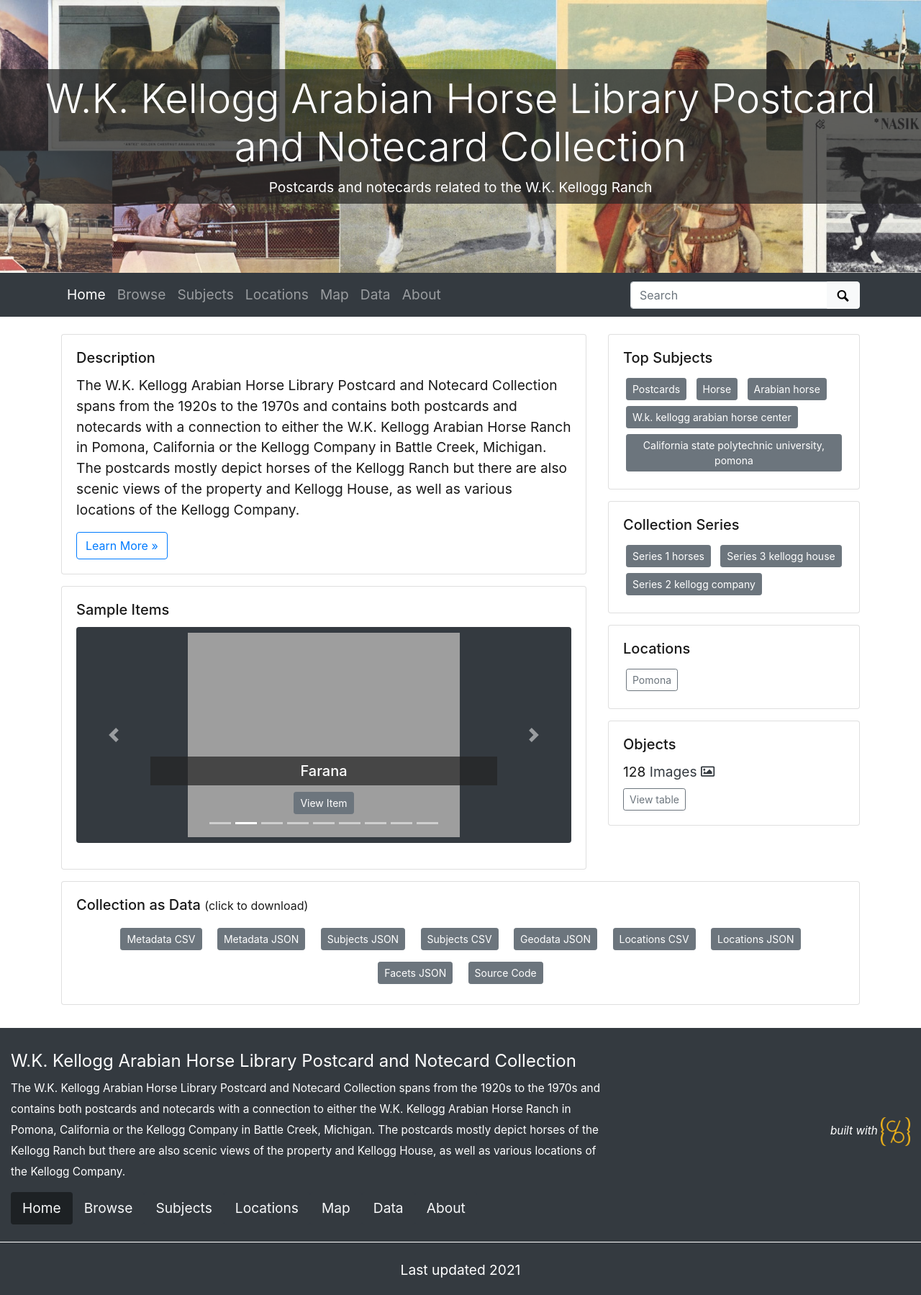
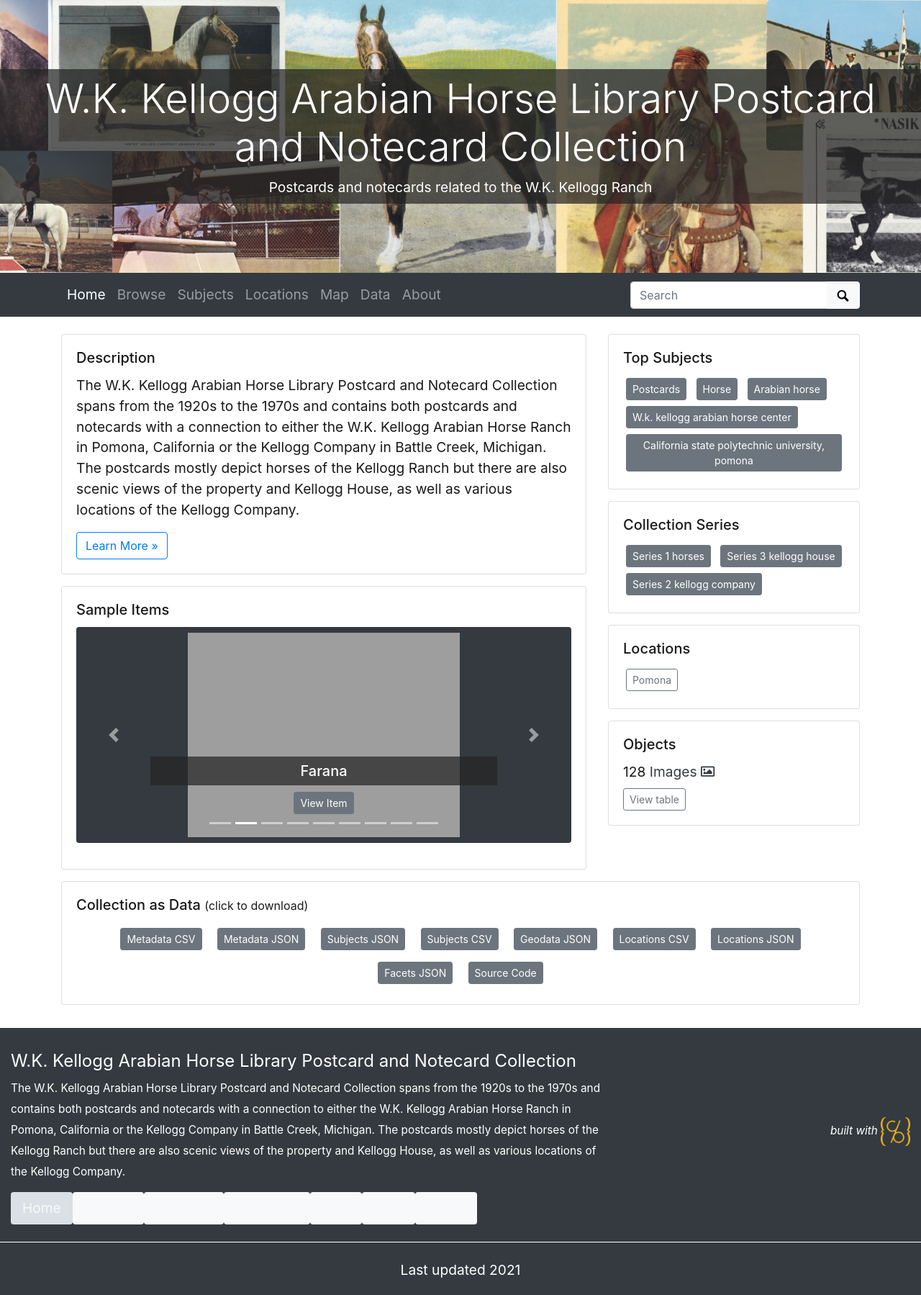
Before and after one commit to CPPLibrary/postcards-compound, a Jekyll site: the page built from index.md, in a window 1280 px wide. Shown: the whole page at 72% size. Built offline with Jekyll 4.4.1, drawn with Linux system fonts in a browser that asks for light colours.

Commit message:
Update footer.html
change button to light for contrast

```diff
--- a/_includes/footer.html
+++ b/_includes/footer.html
@@ -12,10 +12,10 @@
                     {% for nav in navItems %}
                     <li class="nav-item">
                     {% if nav.stub %}
-                        <a class="nav-link text-light btn-dark{% if page.url == nav.stub %} active{% endif %}" href="{{ nav.stub | relative_url }}">{{ nav.display_name }}</a>
+                        <a class="nav-link text-light btn-light{% if page.url == nav.stub %} active{% endif %}" href="{{ nav.stub | relative_url }}">{{ nav.display_name }}</a>
                     {%- else -%}
                     {% assign childStub = site.data.config-nav | where_exp: 'item', 'item.dropdown_parent == nav.display_name' | first %}
-                        <a class="nav-link text-light btn-dark{% if page.url == childStub.stub %} active{% endif %}" href="{{ childStub.stub | relative_url }}">{{ nav.display_name }}</a>
+                        <a class="nav-link text-light btn-light{% if page.url == childStub.stub %} active{% endif %}" href="{{ childStub.stub | relative_url }}">{{ nav.display_name }}</a>
                     {% endif %}
                     </li>
                     {%- endfor -%}
```
